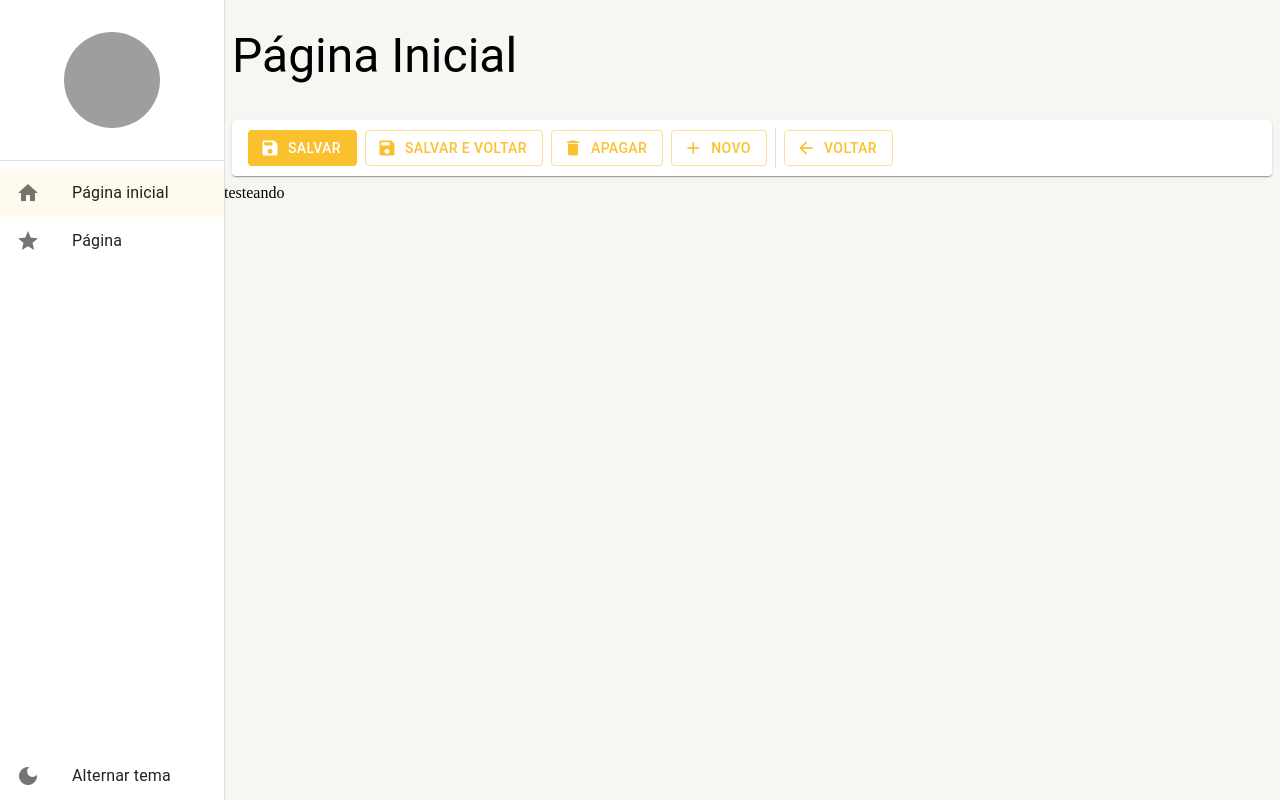
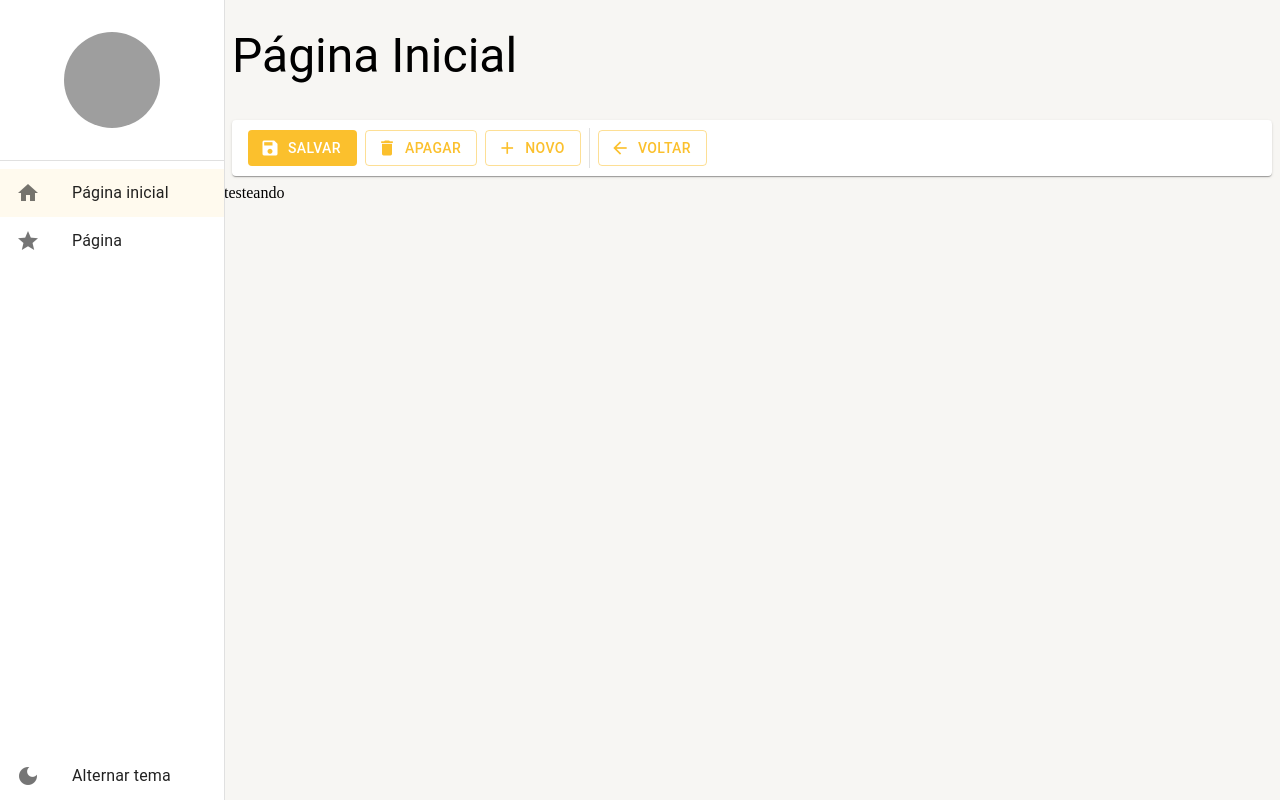
Before and after one commit to pauloh-andrade/crud-next-material-ui5, a Next.js app: page / in a window 1280 px wide. Built offline with nearby package versions, Linux system fonts and the light colour scheme; grey boxes are pictures that could not be loaded.

Commit message:
feat: Atributos dos botões de ferramentas de detalhe

```diff
--- a/src/shared/componnents/ferramentasDeDetalhe/FerramentasDeDetalhe.jsx
+++ b/src/shared/componnents/ferramentasDeDetalhe/FerramentasDeDetalhe.jsx
@@ -1,6 +1,19 @@
 import { Box, useTheme, Paper, Button, Icon, Divider } from "@mui/material";
 
-export const FerramentasDeDetalhe = () =>{
+export const FerramentasDeDetalhe = ({
+    textoBotaoNovo = "Novo",
+    mostrarBotaoNovo = true,
+    mostrarBotaoApagar= true,
+    mostarBotaoSalvar= true,
+    mostrarBotaoSalvarEVoltar = false,
+    mostrarBotaoVoltar = true,
+
+    aoClicarEmNovo,
+    aoClicarEmSalvar,
+    aoClicarEmSalvarEVoltar,
+    aoClicarEmApagar,
+    aoClicarEmVoltar
+}) =>{
     const theme = useTheme();
     return(
         <Box
@@ -13,6 +26,7 @@ export const FerramentasDeDetalhe = () =>{
         alignItems="center"
         component={Paper}
         >
+            {mostarBotaoSalvar && (
                 <Button
                     color="primary"
                     variant="contained"
@@ -21,6 +35,8 @@ export const FerramentasDeDetalhe = () =>{
                     >
                     Salvar
                 </Button>
+            )}
+            {mostrarBotaoSalvarEVoltar && (
                 <Button
                     color="primary"
                     variant="outlined"
@@ -29,6 +45,8 @@ export const FerramentasDeDetalhe = () =>{
                     >
                     Salvar e voltar
                 </Button>
+            )}
+            {mostrarBotaoApagar && (
                 <Button
                     color="primary"
                     variant="outlined"
@@ -37,15 +55,20 @@ export const FerramentasDeDetalhe = () =>{
                     >
                     Apagar
                 </Button>
+            )}
+            {mostrarBotaoNovo && (
                 <Button
                     color="primary"
                     variant="outlined"
                     startIcon={<Icon>add</Icon>}
                     disableElevation
                     >
-                Novo
+                    {textoBotaoNovo}
                 </Button>
+            )}
+
             <Divider variant="middle" orientation="vertical" />
+            {mostrarBotaoVoltar && (
                 <Button
                     color="primary"
                     variant="outlined"
@@ -54,6 +77,7 @@ export const FerramentasDeDetalhe = () =>{
                     >
                     voltar
                 </Button>
+            )}
         </Box>
     );
 };
```
Lines whose indentation alone changed are shown as unchanged.
